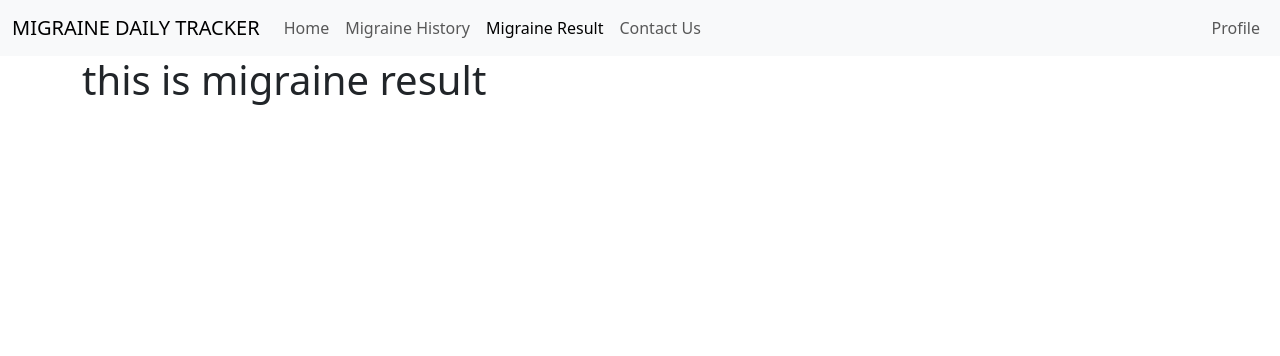
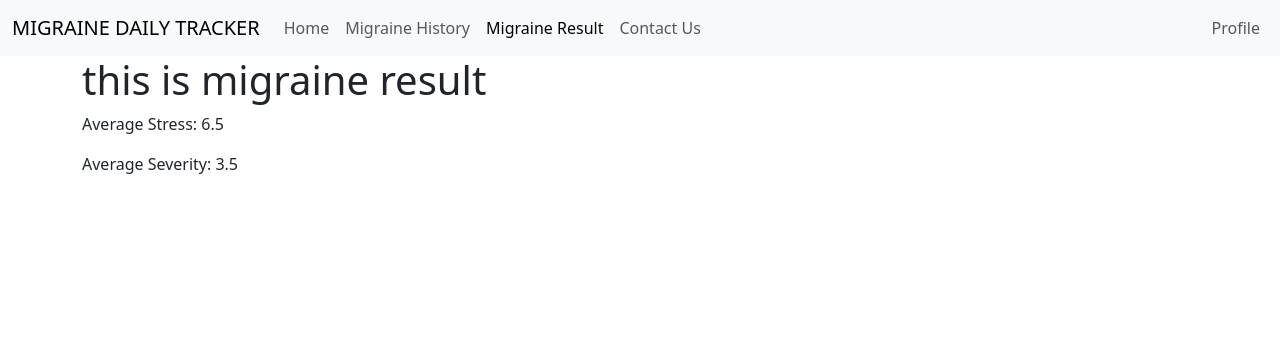
Before and after one commit to NICHOLAS-1217/migraine-app, a Flask app: page /migraineResult in a window 1280 px wide. Shown: the top 356 px of the page. Run offline with Flask 3, Linux system fonts and the light colour scheme; the first user in the database is signed in; some libraries are stand-ins or nearby versions.

Commit message:
migraine result basicaly done

```diff
--- a/website/templates/migraineResult.html
+++ b/website/templates/migraineResult.html
@@ -10,4 +10,6 @@
 
 {% block body %}
     <h1>this is migraine result</h1>
+    <p>Average Stress: {{ avg_stress }}</p>
+    <p>Average Severity: {{ avg_severity }}</p>
 {% endblock %}
--- a/website/views.py
+++ b/website/views.py
@@ -1,5 +1,6 @@
 from flask import Blueprint, render_template, request, flash, session
 from flask_login import login_required, current_user
+from sqlalchemy import func
 from .models import Status
 from . import db
 
@@ -49,7 +50,9 @@ def migraine_history():
 @views.route("/migraineResult")
 @login_required
 def migraine_result():
-    return render_template("migraineResult.html", user=current_user)
+    avg_severity = db.session.query(func.avg(Status.severity).label('average_severity')).filter_by(user_id=current_user.id).scalar() or 0
+    avg_stress = db.session.query(func.avg(Status.stress).label('average_stress')).filter_by(user_id=current_user.id).scalar() or 0
+    return render_template("migraineResult.html", user=current_user, avg_severity=avg_severity, avg_stress=avg_stress)
 
 @views.route("/contactUs")
 @login_required
```
Also changed, not shown: website/templates/migraineHistory.html (indentation only).
